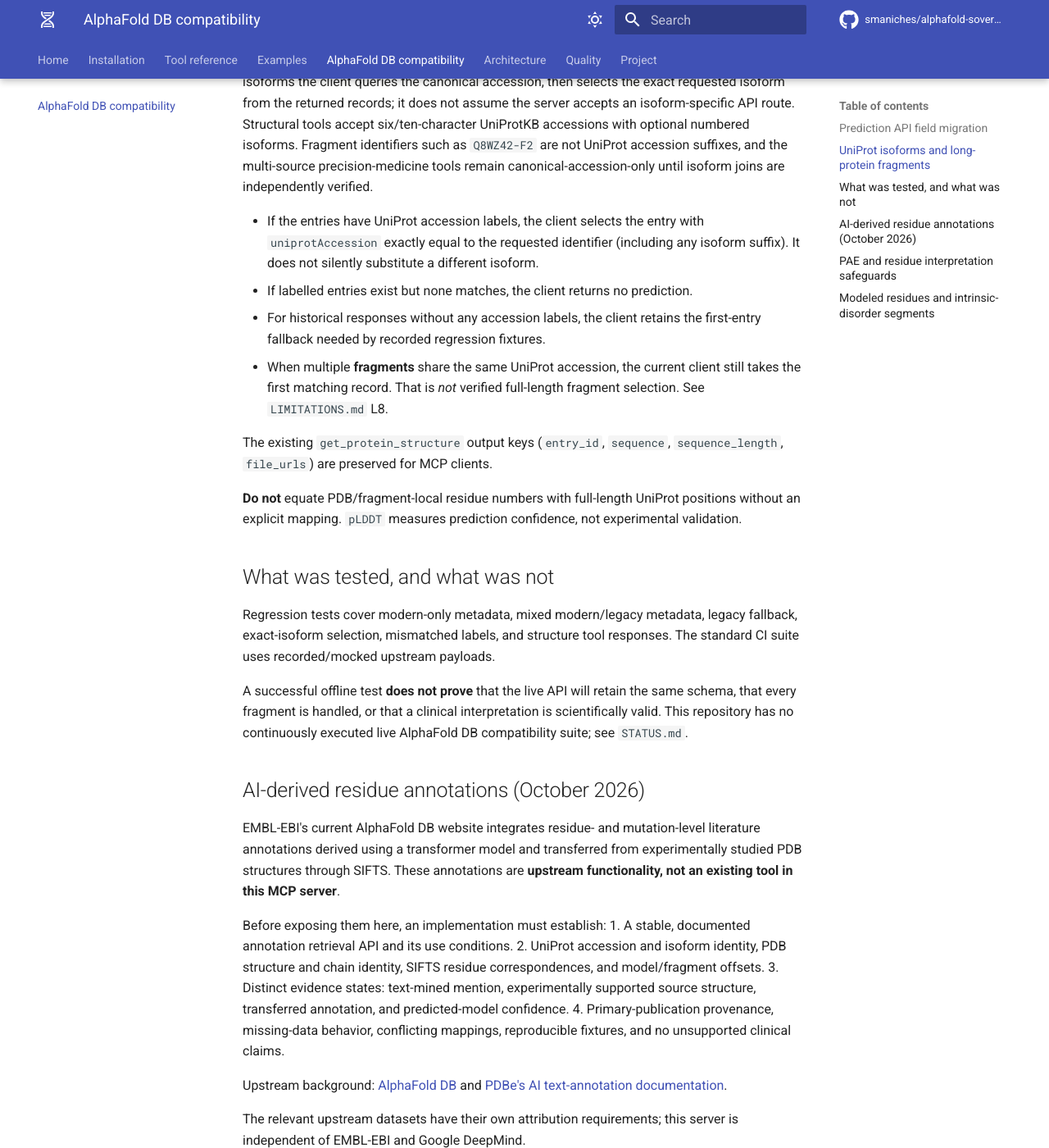
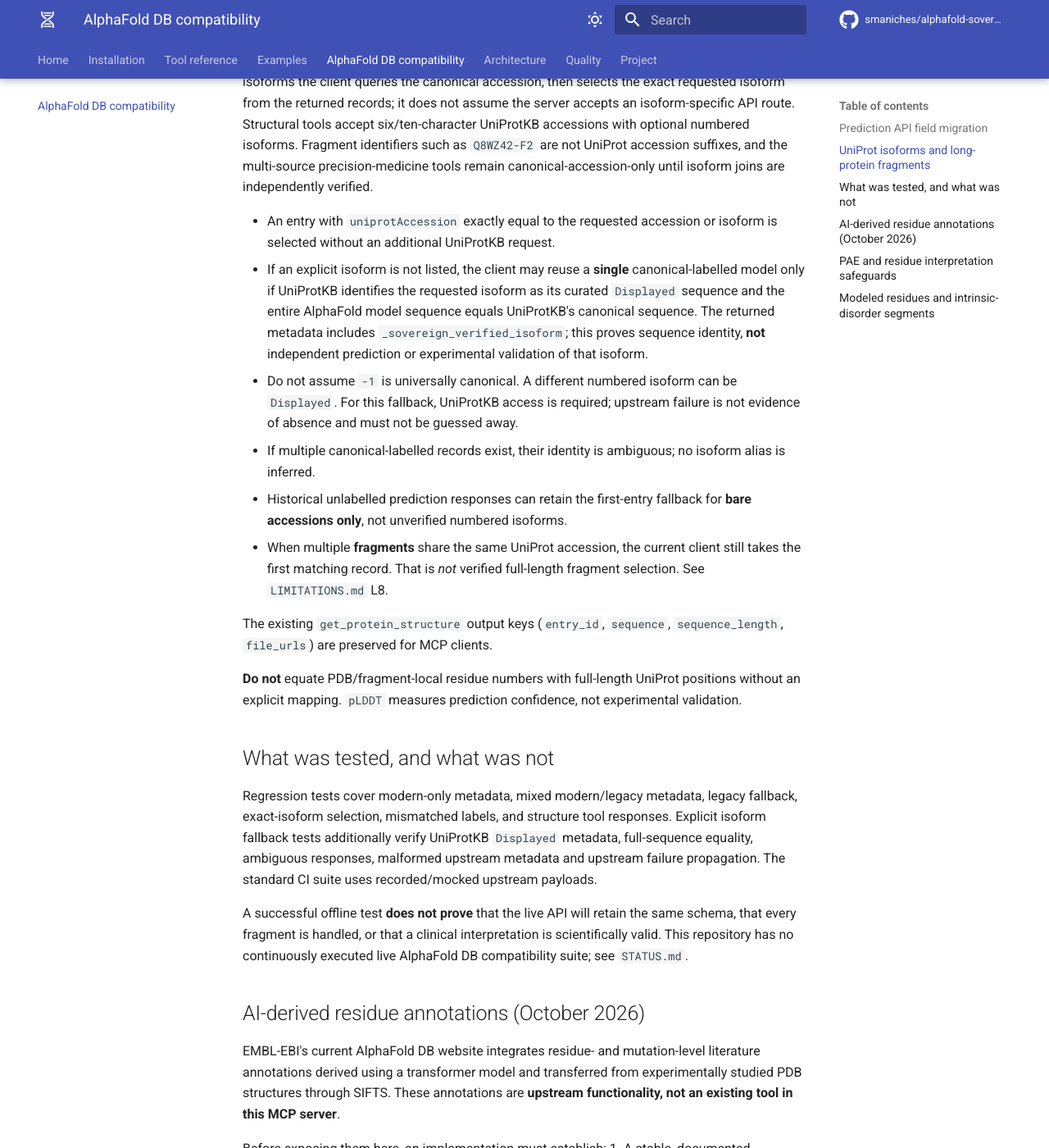
Before and after one commit to smaniches/alphafold-sovereign-mcp, an MkDocs documentation site: the page built from docs/afdb-compatibility.md, in a window 1280 px wide and 1400 px high, scrolled down 1119 px. Shown: the whole window at 82% size. Built offline with MkDocs 1.6.1 and Material for MkDocs 9.7.7, drawn with Linux system fonts in a browser that asks for light colours; comment, search, counter and statistics services are not loaded.

Commit message:
docs(afdb): explain verified canonical isoform reuse and failure boundaries
Signed-off-by: Santiago Maniches <santiago@topologica.ai>

```diff
--- a/docs/afdb-compatibility.md
+++ b/docs/afdb-compatibility.md
@@ -42,12 +42,21 @@
 UniProt accession suffixes, and the multi-source precision-medicine tools
 remain canonical-accession-only until isoform joins are independently verified.
 
-- If the entries have UniProt accession labels, the client selects the entry
-  with `uniprotAccession` exactly equal to the requested identifier (including
-  any isoform suffix). It does not silently substitute a different isoform.
-- If labelled entries exist but none matches, the client returns no prediction.
-- For historical responses without any accession labels, the client retains
-  the first-entry fallback needed by recorded regression fixtures.
+- An entry with `uniprotAccession` exactly equal to the requested
+  accession or isoform is selected without an additional UniProtKB request.
+- If an explicit isoform is not listed, the client may reuse a
+  **single** canonical-labelled model only if UniProtKB identifies the requested
+  isoform as its curated `Displayed` sequence and the entire AlphaFold model
+  sequence equals UniProtKB's canonical sequence. The returned metadata includes
+  `_sovereign_verified_isoform`; this proves sequence identity, **not**
+  independent prediction or experimental validation of that isoform.
+- Do not assume `-1` is universally canonical. A different numbered
+  isoform can be `Displayed`. For this fallback, UniProtKB access is required;
+  upstream failure is not evidence of absence and must not be guessed away.
+- If multiple canonical-labelled records exist, their identity is ambiguous;
+  no isoform alias is inferred.
+- Historical unlabelled prediction responses can retain the first-entry
+  fallback for **bare accessions only**, not unverified numbered isoforms.
 - When multiple **fragments** share the same UniProt accession, the current
   client still takes the first matching record. That is *not* verified
   full-length fragment selection. See `LIMITATIONS.md` L8.
@@ -63,7 +72,9 @@
 
 Regression tests cover modern-only metadata, mixed modern/legacy metadata,
 legacy fallback, exact-isoform selection, mismatched labels, and structure
-tool responses. The standard CI suite uses recorded/mocked upstream payloads.
+tool responses. Explicit isoform fallback tests additionally verify UniProtKB
+`Displayed` metadata, full-sequence equality, ambiguous responses, malformed
+upstream metadata and upstream failure propagation. The standard CI suite uses recorded/mocked upstream payloads.
 
 A successful offline test **does not prove** that the live API will retain
 the same schema, that every fragment is handled, or that a clinical
```
